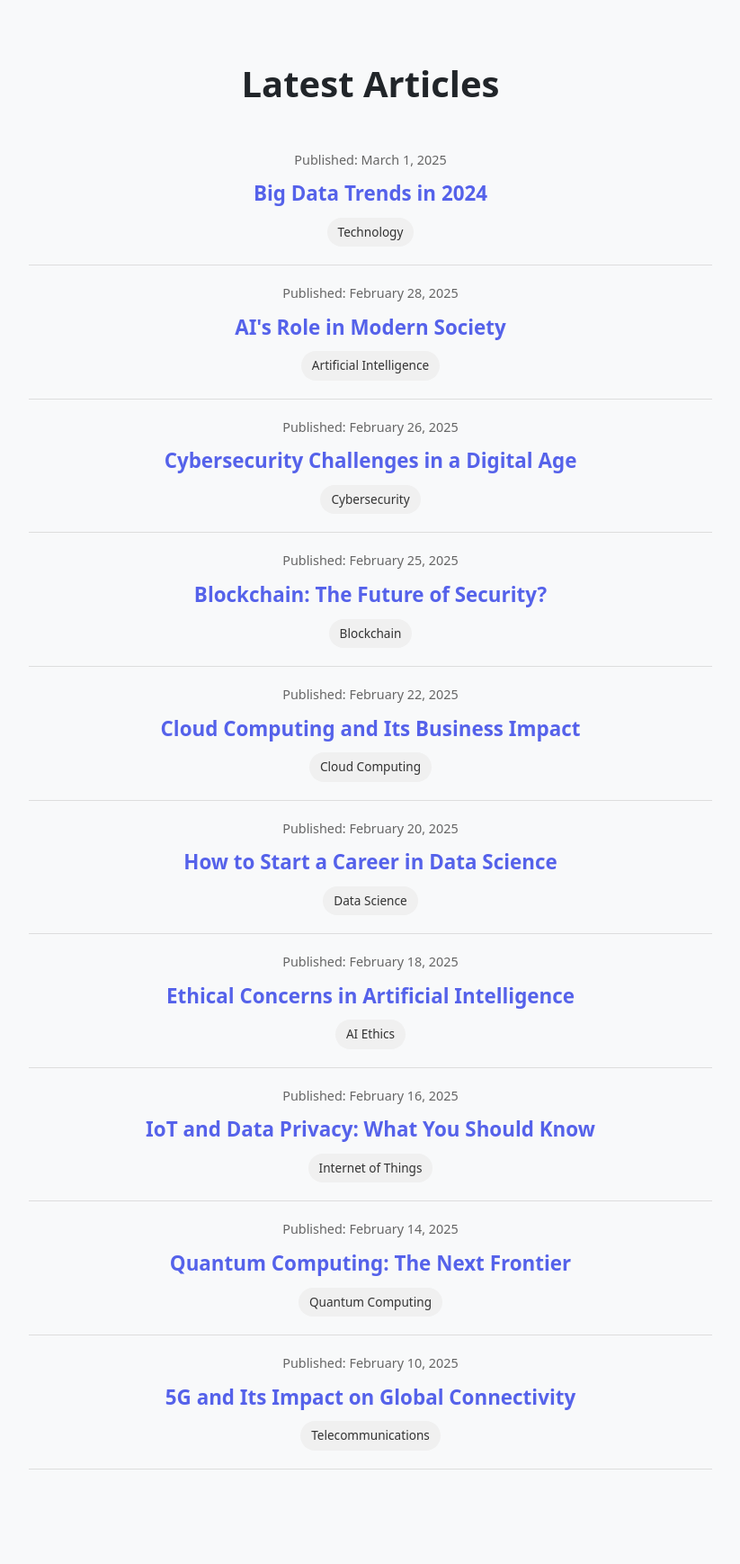
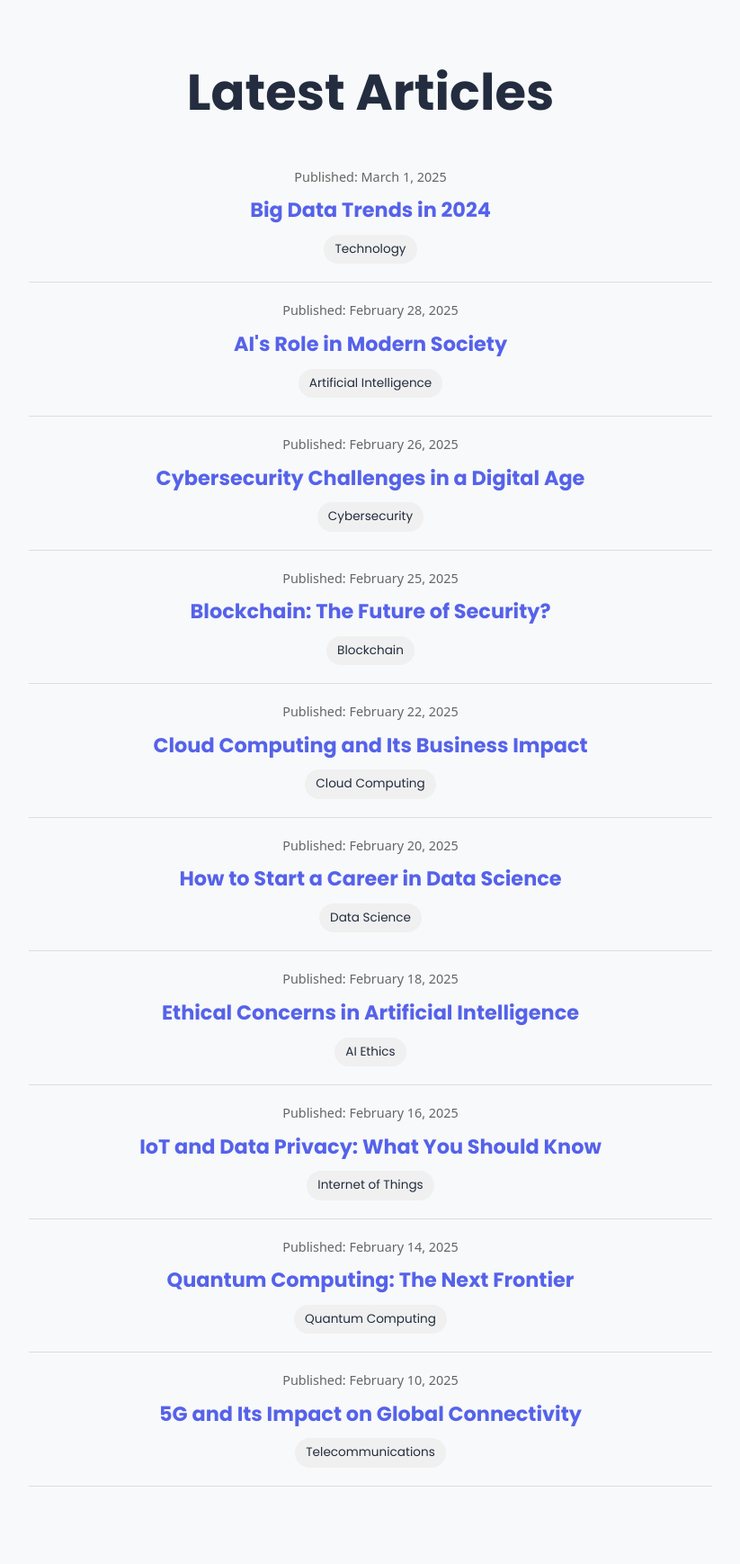
Before and after one commit to flohms18/DataForge, a Django app: page /datapro/ in a window 1280 px wide. Shown: the part 2114-3852 px from the top of the page at 90% size, without its empty margins (228-1051 px from the left). Before the commit the page ends 3747 px from the top, so only its background shows below. Run offline with Django 5.2, Linux system fonts and the light colour scheme; some libraries are stand-ins or nearby versions.

Commit message:
Minor adjustements

```diff
--- a/datapro/static/css/main.css
+++ b/datapro/static/css/main.css
@@ -167,9 +167,11 @@ body {
 }
 
 .articles-title {
-    font-size: 2.5rem;
     font-weight: bold;
     margin-bottom: 30px;
+    font-family: 'Poppins',sans-serif;
+    color: #232d3f;
+
 }
 
 .articles-list {
@@ -186,12 +188,15 @@ body {
     font-size: 1.4rem;
     font-weight: bold;
     margin-top: 10px;
+    font-family: 'Poppins',sans-serif;
 }
 
 .article-title a {
     text-decoration: none;
     color: #5562EA;
     transition: color 0.3s ease;
+    font-family: 'Poppins',sans-serif;
+
 }
 
 .article-title a:hover {
@@ -209,7 +214,8 @@ body {
     padding: 6px 12px;
     font-size: 0.85rem;
     background-color: #f0f0f0;
-    color: #333;
+    color: #232d3f;
+    font-family: 'Poppins',sans-serif;
     border-radius: 20px;
 }
 
--- a/datapro/templates/datapro/index.html
+++ b/datapro/templates/datapro/index.html
@@ -107,7 +107,7 @@
     </section>
 
     <section class="articles-section">
-        <h2 class="articles-title">Latest Articles</h2>
+        <h2 class="articles-title display-4">Latest Articles</h2>
         <ul class="articles-list">
             <li class="article-item">
                 <div class="article-meta">Published: March 1, 2025</div>
```
